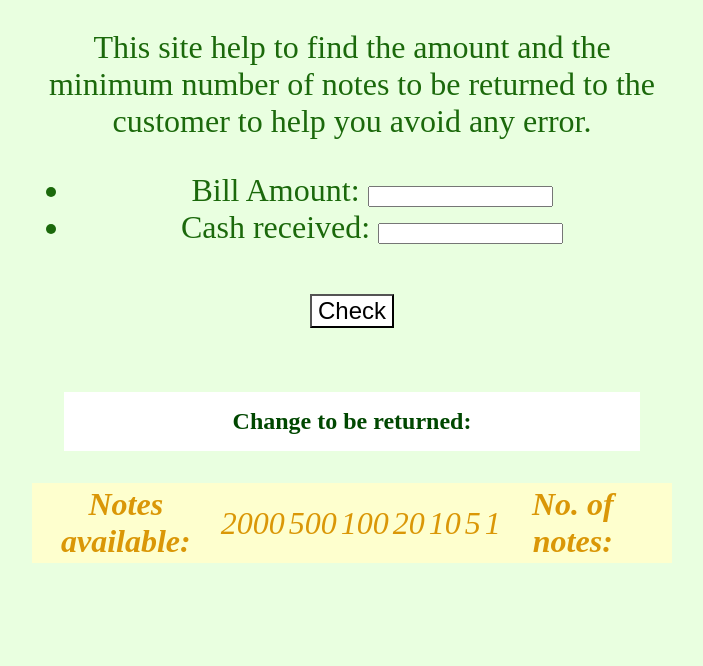
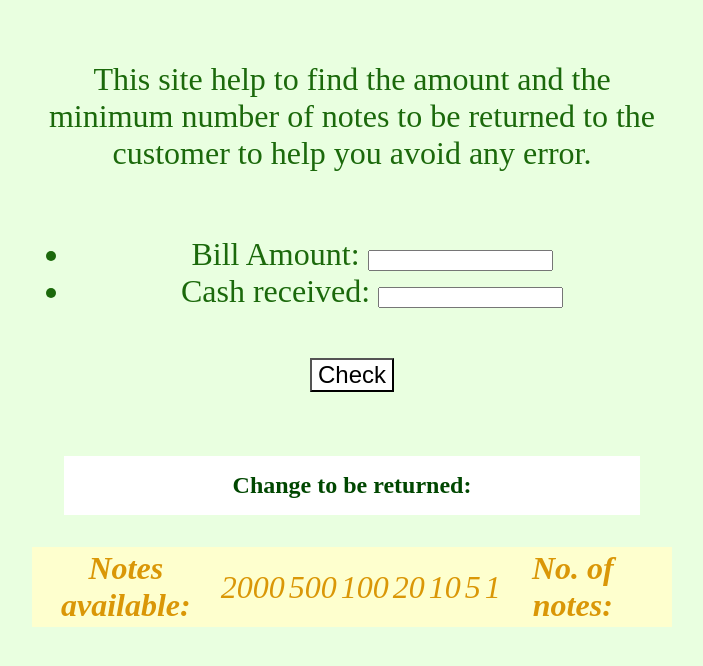
Before and after one commit to krgarima/Cash-register, a plain HTML site: page index.html in a window 1280 px wide. Shown: the part 114-780 px from the top of the page, without its empty margins (288-991 px from the left). Drawn offline with Linux system fonts and the light colour scheme.

Commit message:
css final updated

```diff
--- a/index.html
+++ b/index.html
@@ -12,9 +12,8 @@
 <body>
     <div class="container">
         <h1>Cash Register</h1>
-        <div>This site help to find the amount and the minimum number of notes to be returned to the customer to help
-            you
-            avoid any error.</div>
+        <p>This site help to find the amount and the minimum number of notes to be returned to the customer to help
+            you avoid any error.</p>
 
         <section>
             <ul>
--- a/styles.css
+++ b/styles.css
@@ -93,4 +93,5 @@ h2{
     border-color:black ;
     color: rgb(218, 151, 7);
     font-style: italic;
+    margin: auto;
 }
```
